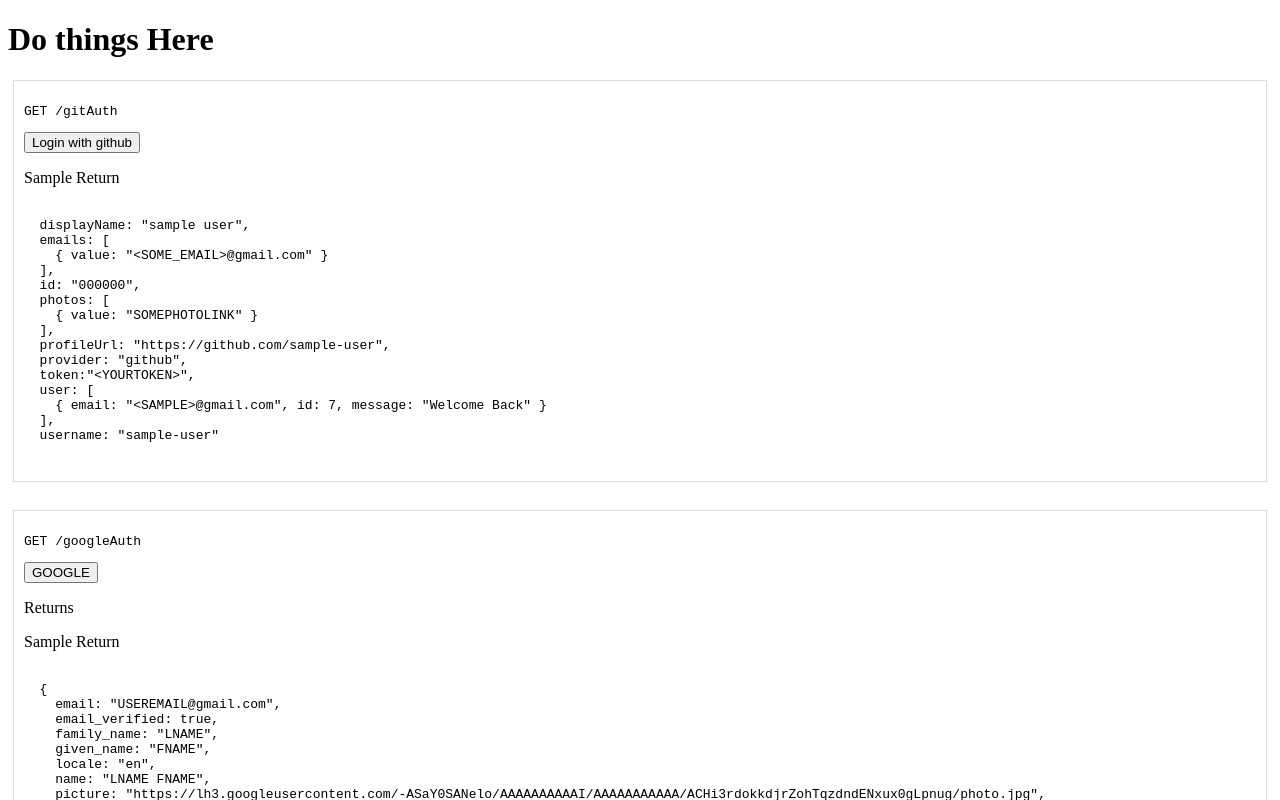
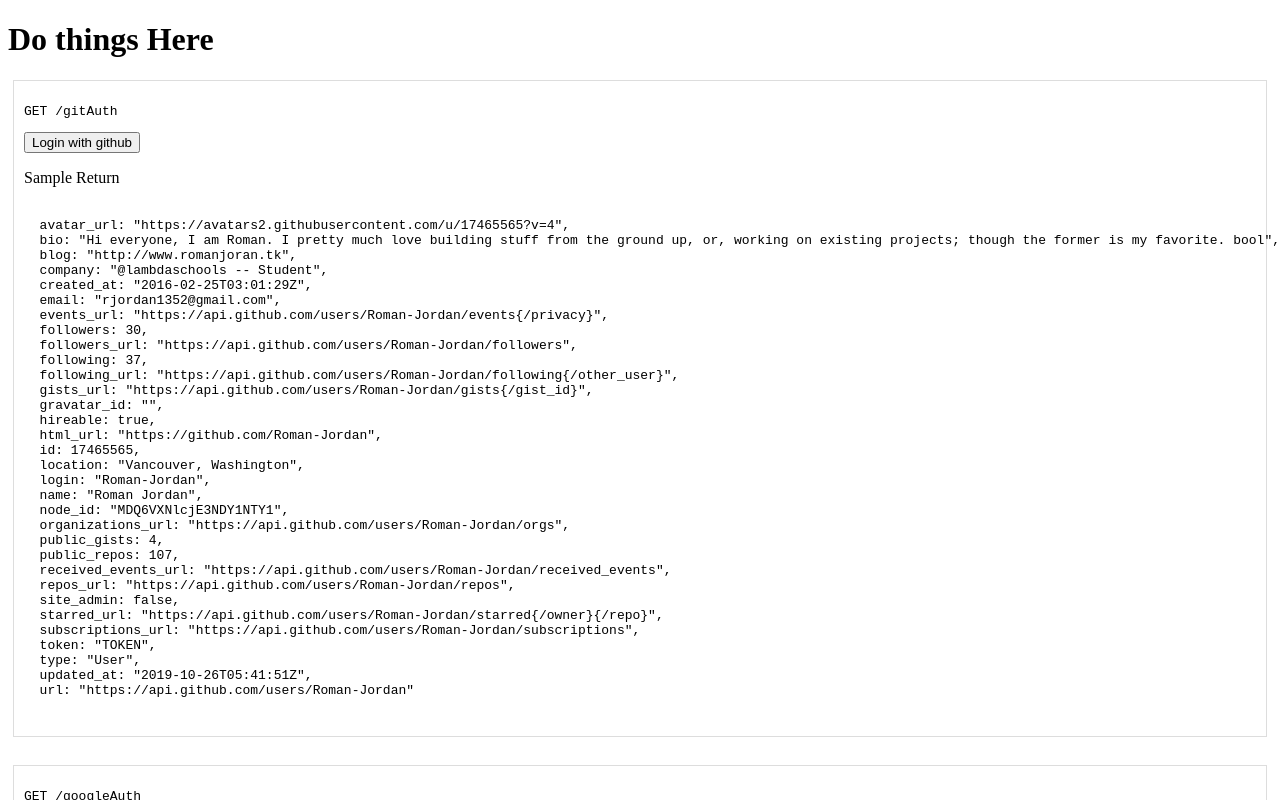
Before and after one commit to Refresh-App/Front-End, a React (Create React App) app: page / in a window 1280 px wide. Shown: the top 800 px of the page. Built offline with nearby package versions, Linux system fonts and the light colour scheme.

Commit message:
Updated Git Hub Object

```diff
--- a/src/components/register/GithubSignInButton.js
+++ b/src/components/register/GithubSignInButton.js
@@ -30,21 +30,38 @@ const GithubSignInButton = () => {
         <p>Sample Return</p>
         <pre>
           {`
-  displayName: "sample user",
-  emails: [
-    { value: "<SOME_EMAIL>@gmail.com" }
-  ],
-  id: "000000",
-  photos: [
-    { value: "SOMEPHOTOLINK" }
-  ],
-  profileUrl: "https://github.com/sample-user",
-  provider: "github",
-  token:"<YOURTOKEN>",
-  user: [
-    { email: "<SAMPLE>@gmail.com", id: 7, message: "Welcome Back" }
-  ],
-  username: "sample-user"
+  avatar_url: "https://avatars2.githubusercontent.com/u/17465565?v=4",
+  bio: "Hi everyone, I am Roman. I pretty much love building stuff from the ground up, or, working on existing projects; though the former is my favorite. bool",
+  blog: "http://www.romanjoran.tk",
+  company: "@lambdaschools -- Student",
+  created_at: "2016-02-25T03:01:29Z",
+  email: "rjordan1352@gmail.com",
+  events_url: "https://api.github.com/users/Roman-Jordan/events{/privacy}",
+  followers: 30,
+  followers_url: "https://api.github.com/users/Roman-Jordan/followers",
+  following: 37,
+  following_url: "https://api.github.com/users/Roman-Jordan/following{/other_user}",
+  gists_url: "https://api.github.com/users/Roman-Jordan/gists{/gist_id}",
+  gravatar_id: "",
+  hireable: true,
+  html_url: "https://github.com/Roman-Jordan",
+  id: 17465565,
+  location: "Vancouver, Washington",
+  login: "Roman-Jordan",
+  name: "Roman Jordan",
+  node_id: "MDQ6VXNlcjE3NDY1NTY1",
+  organizations_url: "https://api.github.com/users/Roman-Jordan/orgs",
+  public_gists: 4,
+  public_repos: 107,
+  received_events_url: "https://api.github.com/users/Roman-Jordan/received_events",
+  repos_url: "https://api.github.com/users/Roman-Jordan/repos",
+  site_admin: false,
+  starred_url: "https://api.github.com/users/Roman-Jordan/starred{/owner}{/repo}",
+  subscriptions_url: "https://api.github.com/users/Roman-Jordan/subscriptions",
+  token: "TOKEN",
+  type: "User",
+  updated_at: "2019-10-26T05:41:51Z",
+  url: "https://api.github.com/users/Roman-Jordan"
   `}
           </pre>
       </div>
```
Also changed, not shown: src/components/register/sampleJson.js (+32 -10 lines).
